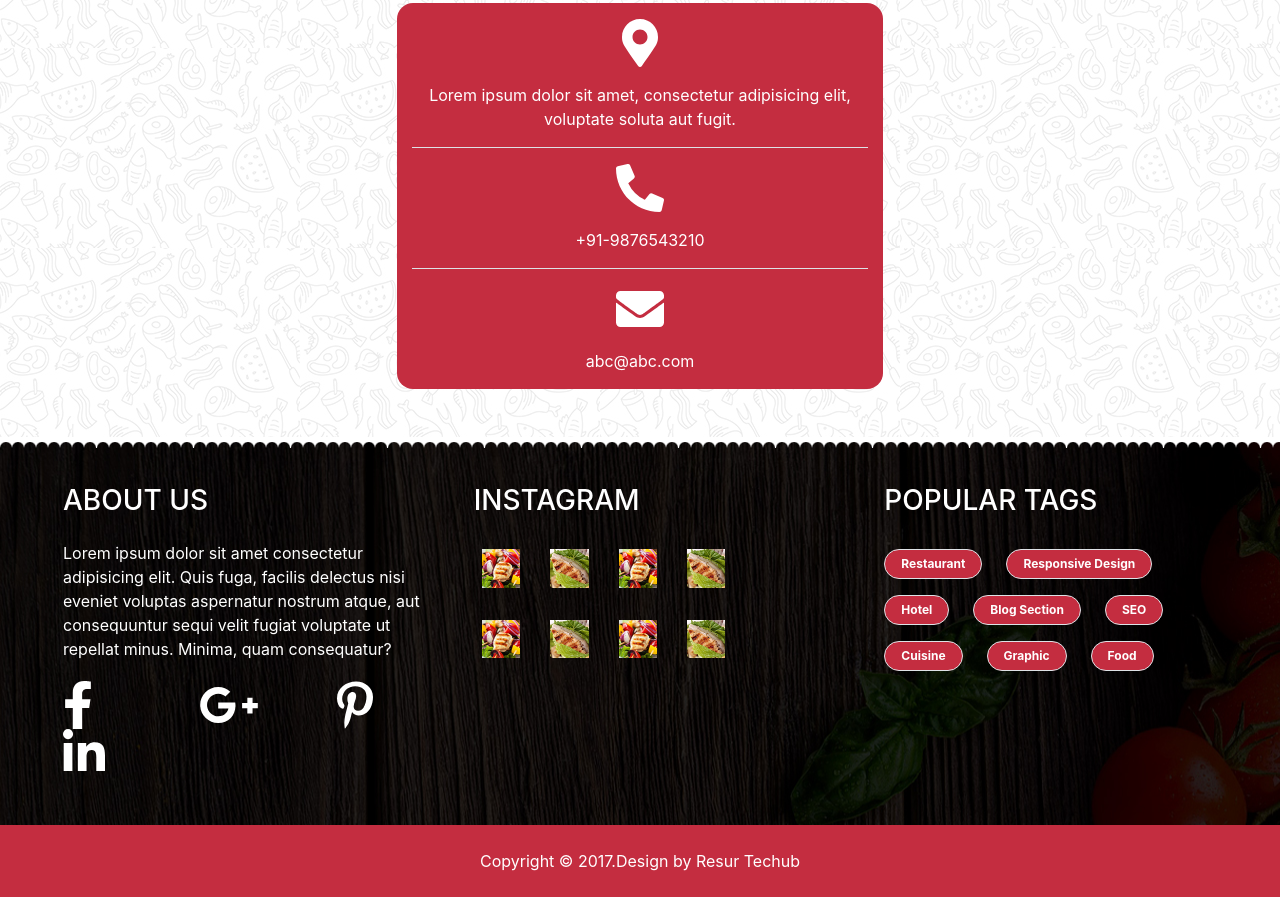
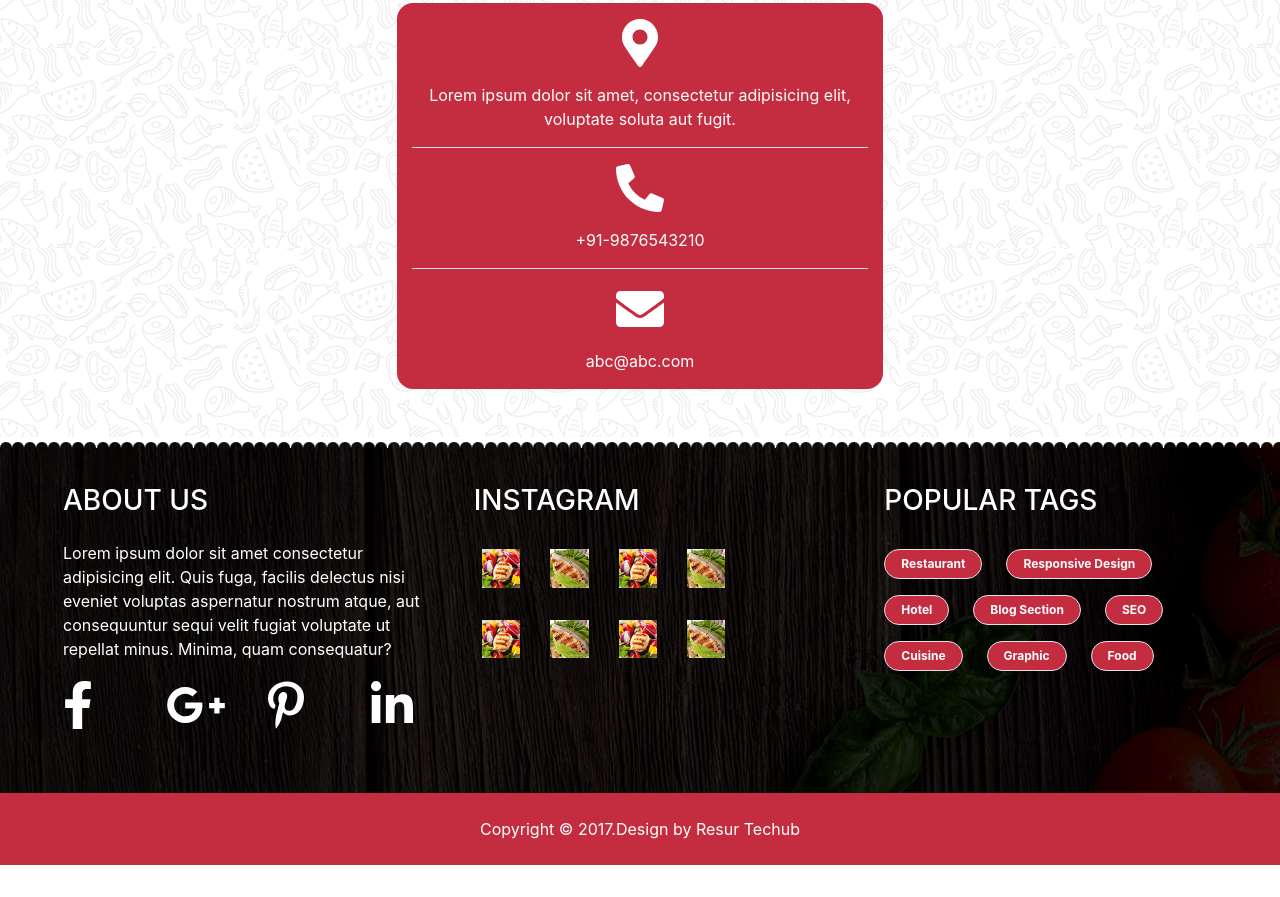
Before and after one commit to NathanVD/chef, a website: page index.html in a window 1280 px wide. Shown: the part 6152-7049 px from the top of the page. After the commit the page ends 7017 px from the top, so only its background shows below. Drawn offline with nearby package versions, Linux system fonts and the light colour scheme.

Commit message:
+correction width contact

```diff
--- a/index.html
+++ b/index.html
@@ -826,7 +826,7 @@
 
 <!-- Section 5, contact -->
 <section id="section5">
-    <div class="section5 d-flex flex-column align-items-center mt-5">
+    <div class="section5 d-flex flex-column align-items-center w-100 mt-5">
         <h1 class="courgette mt-5"><span class="big text-danger maj">Our</span> Contact</h1>
         <img src="./public/images/decoration_line.png" class="img-fluid mb-4" alt="Séparation">
         <div class="row justify-content-center my-5">
@@ -858,10 +858,10 @@
             <h3 class="my-4">about us</h3>
             <p>Lorem ipsum dolor sit amet consectetur adipisicing elit. Quis fuga, facilis delectus nisi eveniet voluptas aspernatur nostrum atque, aut consequuntur sequi velit fugiat voluptate ut repellat minus. Minima, quam consequatur?</p>
             <div class="row mt-1">
-                <div class="col"><i class="fab fa-facebook-f fa-3x mr-5"></i>                </div>
-                <div class="col"><i class="fab fa-google-plus-g fa-3x mr-5"></i></div>
-                <div class="col"><i class="fab fa-pinterest-p fa-3x mr-5"></i></div>
-                <div class="col"><i class="fab fa-linkedin-in fa-3x"></i></div>
+                <div class="col-6 col-md-3 mb-3"><i class="fab fa-facebook-f fa-3x mr-5"></i></div>
+                <div class="col-6 col-md-3 mb-3"><i class="fab fa-google-plus-g fa-3x mr-5"></i></div>
+                <div class="col-6 col-md-3 mb-3"><i class="fab fa-pinterest-p fa-3x mr-5"></i></div>
+                <div class="col-6 col-md-3 mb-3"><i class="fab fa-linkedin-in fa-3x"></i></div>
             </div>
         </div>
         <div class="col d-flex flex-column">
```
